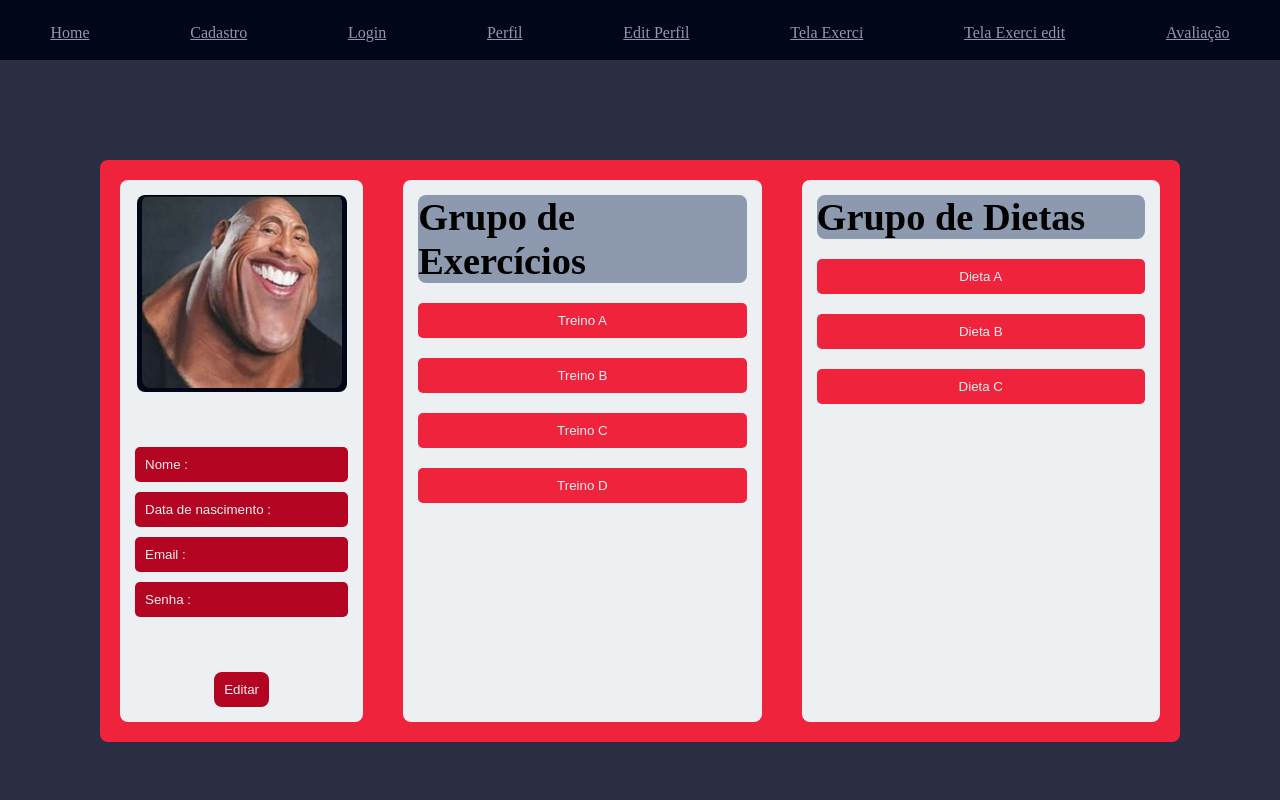
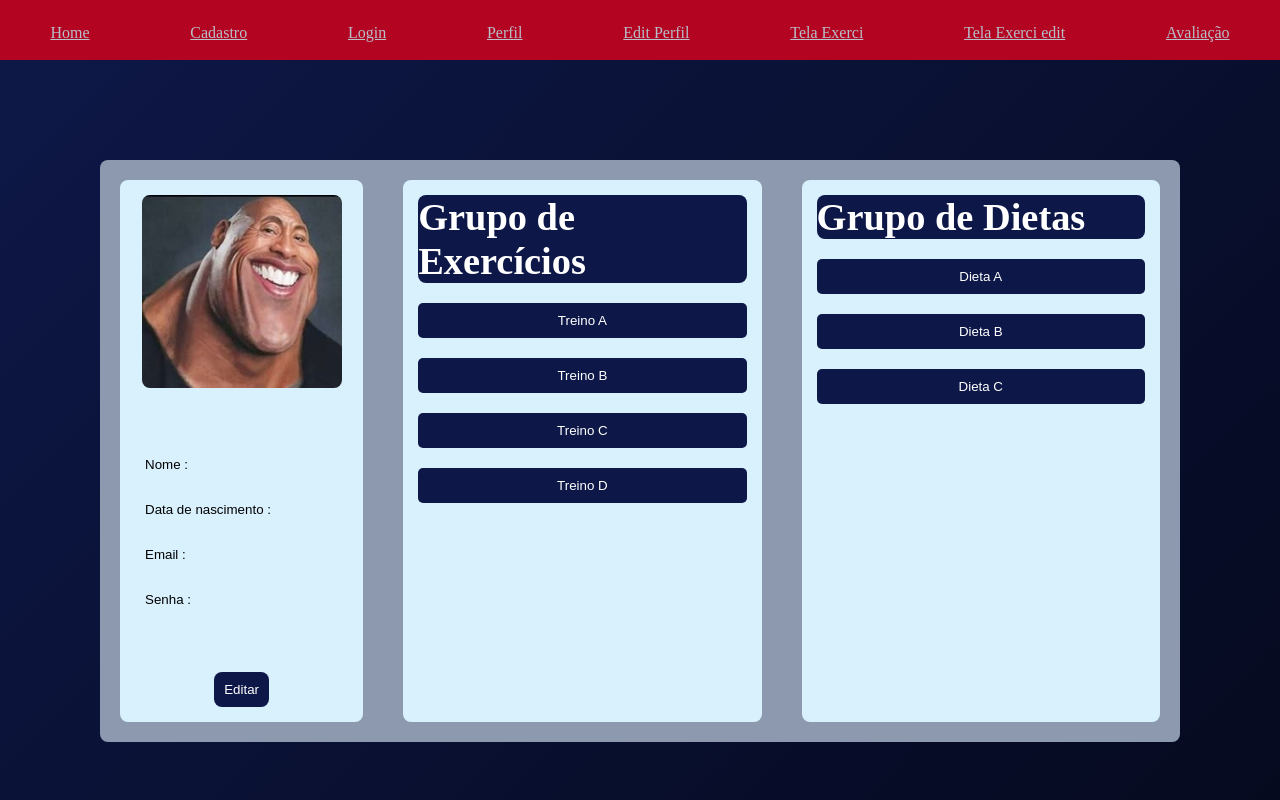
Before and after one commit to GuilhermeZamboni32/Rep-S.A, a React (Vite) app in the folder VidaFit/: page /perfil in a window 1280 px wide. Built offline with nearby package versions, Linux system fonts and the light colour scheme.

Commit message:
nova paleta de cores

```diff
--- a/VidaFit/src/Components/Navbar.css
+++ b/VidaFit/src/Components/Navbar.css
@@ -1,5 +1,5 @@
 .container-navbar{
-    background-color: var(--Cor1);
+    background-color: var(--VermelhoP2);
     display: flex;
     justify-content: space-around;
     align-items: center;
@@ -8,10 +8,10 @@
 }
 
 .texto{
-    color: var(--Cor3);
+    color: var(--BrancoCC1);
     transition: color 0.1s ease;
 }
 
 .texto:hover{
-    color: var(--Cor5);
+    color: var(--BrancoCC2);
 }
--- a/VidaFit/src/pages/Avaliacao.css
+++ b/VidaFit/src/pages/Avaliacao.css
@@ -1,6 +1,6 @@
 
 .container-Ava {
-    background-color: var(--Cor2);
+  background: linear-gradient(135deg, var(--AzulC1) 0%, var(--AzulE1) 100%);
     min-height: 100vh;
     align-items: center;
     justify-content: center;
@@ -13,7 +13,7 @@
       flex-direction: row;
       gap: 40px;
       padding: 20px;
-      background: var(--Cor5);
+      background: var(--BrancoC1);
       border-radius: 8px;
       justify-content: center;
 
--- a/VidaFit/src/pages/Cadastro.css
+++ b/VidaFit/src/pages/Cadastro.css
@@ -1,13 +1,6 @@
-:root{
-    --Cor1: rgb(2, 6, 25);
-    --Cor2: rgb(43, 45, 66);
-    --Cor3: rgb(141, 153, 174);
-    --Cor4: rgb(236, 240, 242);
-    --Cor5: rgb(239, 35, 59);
-    --Cor6: rgb(179, 5, 34);
-  }
+
 .container-cadastro{
-    background-color: var(--Cor2);
+    background: linear-gradient(135deg, var(--AzulC1) 0%, var(--AzulE1) 100%);
     min-height: 100%;
     height: 100%;
     width: 100%;
@@ -24,11 +17,11 @@
 
 }
 .texto-cadas::placeholder {
-    color: var(--Cor1);
+    color: var( --BrancoC2);
 
 }
 .cadas-inf {
-    background: var(--Cor6);
+    background: var(--BrancoC1);
     padding: 15px;
     border-radius: 8px;
     text-align: center;
@@ -41,8 +34,8 @@
 .texto-cadas{
     width: 100%;
     margin: 15px 0;
-    background: var(--Cor4);
-    color: var(--Cor1);
+    background: var(--BrancoE1);
+    color: var(--BrancoCC2);
     border: none;
     padding: 10px;
     border-radius: 5px;
--- a/VidaFit/src/pages/EditPerfil.css
+++ b/VidaFit/src/pages/EditPerfil.css
@@ -1,5 +1,5 @@
 .container-editperfil{
-    background-color: var(--Cor2);
+    background: linear-gradient(135deg, var(--AzulC1) 0%, var(--AzulE1) 100%);
     min-height: 100vh;
     align-items: center;
 }
@@ -26,7 +26,7 @@ cursor: pointer;
   display: flex;
   flex-direction: row;
   padding: 20px;
-  background: var(--Cor3);
+  background: var(--BrancoC1);
   border-radius: 8px;
   justify-content: center;
   align-items: center;
--- a/VidaFit/src/pages/EditPerfil.jsx
+++ b/VidaFit/src/pages/EditPerfil.jsx
@@ -24,9 +24,7 @@ function EditPerfil() {
             <div className="perfil-input">
 
               <input className='texto-inp' type="text" placeholder='Nome :'/>
-
               <input className='texto-inp' type="text" placeholder='Data de nascimento :'/>
-
               <input className='texto-inp' type="text" placeholder='Email :'/>
 
 
@@ -47,7 +45,6 @@ function EditPerfil() {
            </div>
 
           <div className='div-inputs2'>
-
             <input type="text" placeholder="Input 6"/>
             <input type="text" placeholder="Input 7"/>
             <input type="text" placeholder="Input 8"/>
--- a/VidaFit/src/pages/Home.css
+++ b/VidaFit/src/pages/Home.css
@@ -1,5 +1,6 @@
 .container-home{
-    background-color: var(--Cor2);
+    /*background-color: var(--Cor2);*/
+    background: linear-gradient(135deg, var(--AzulC1) 0%, var(--AzulE1) 100%);
     min-height: 100vh;
     align-items: center;
 
@@ -7,7 +8,7 @@
 }
 
 .div-atras-visual{
-    background-color: var(--Cor6);
+    background-color: var(--BrancoC1);
     width: 1700px;
     height: 700px;
     align-items: center;
--- a/VidaFit/src/pages/Login.css
+++ b/VidaFit/src/pages/Login.css
@@ -1,5 +1,5 @@
 .container-login{
-    background-color: var(--Cor2);
+    background: linear-gradient(135deg, var(--AzulC1) 0%, var(--AzulE1) 100%);
     min-height: 100vh;
     align-items: center;
     color: var(--Cor3);
@@ -14,7 +14,7 @@
     justify-content: center;
 }
 .container-card{
-    background-color: var(--Cor6);
+    background-color: var(--BrancoC1);
     width: 375px;
     height: 475px;
     display: flex;
--- a/VidaFit/src/pages/Perfil.css
+++ b/VidaFit/src/pages/Perfil.css
@@ -1,6 +1,43 @@
+:root{
+  /**extremo claro*/
+  --AzulCC1: #1A2D87;
+  --AzulCC2: #5E628D;
+  --BrancoCC1: #B9BEC8;
+  --BrancoCC2: #FFFFFF;
+  --VermelhoCC1: #DB808A;
+  --VermelhoCC2: #C8586B;
+  /**Médio claro*/
+  --AzulC1: #0E1848;
+  --AzulC2: #404363;
+  --BrancoC1: #8D99AE;
+  --BrancoC2: #D8F1FD;
+  --VermelhoC1: #EF233B;
+  --VermelhoC2: #B30522;
+  /**Padrão*/
+  --AzulP1: #091136;
+  --AzulP2: #2B2D42;
+  --BrancoP1: #8D99AE;
+  --BrancoP2: #D8F1FD;
+  --VermelhoP1: #EF233B;
+  --VermelhoP2: #B30522;
+  /**Médio escuro*/
+  --AzulE1: #050A1F;
+  --AzulE2: #272836;
+  --BrancoE1: #787F8A;
+  --BrancoE2: #93ACB8;
+  --VermelhoE1: #BE1D30;
+  --VermelhoE2: #88061B;
+  /**Extremo escuro*/
+  --AzulEE1: #030611;
+  --AzulEE2: #1F202C;
+  --BrancoEE1: #6B6F75;
+  --BrancoEE2: #687982;
+  --VermelhoEE1: #811320;
+  --VermelhoEE2: #4E0511;
+}
 
 .container-perfil {
-  background-color: var(--Cor2);
+  background: linear-gradient(135deg, var(--AzulC1) 0%, var(--AzulE1) 100%);
   min-height: 100vh;
   align-items: center;
   justify-content: center;
@@ -13,7 +50,7 @@
     flex-direction: row;
     gap: 40px;
     padding: 20px;
-    background: var(--Cor5);
+    background: var(--BrancoC1);
     border-radius: 8px;
     justify-content: center;
 
@@ -21,7 +58,7 @@
 
 
   .div-grupo-usuario {
-    background: var(--Cor4);
+    background: var(--BrancoP2);
     padding: 15px;
     border-radius: 8px;
     text-align: center;
@@ -32,7 +69,7 @@
   }
 
   .div-img{
-    background-color: var(--Cor1);
+    background-color: var(--AzulEE1);
     width: 210px;
     border-radius: 8px;
 
@@ -51,13 +88,15 @@
     gap: 200px;
 
 
+
+
   }
 
   .texto-inp{
     width: 100%;
     margin: 5px 0;
-    background: var(--Cor6);
-    color: var(--Cor4);
+    background: var(--AzulC1);
+    color: var(--BrancoCC2);
     border: none;
     padding: 10px;
     border-radius: 5px;
@@ -65,25 +104,25 @@
 }
 
 .texto-inp::placeholder {
-    color: var(--Cor4);
+    color: var(--AzulC2);
 
 }
 
 .button{
-    background: var(--Cor6);
-    color: var(--Cor4);
+    background: var(--AzulC1);
+    color: var(--BrancoCC2);
     border: none;
     border-radius: 8px;
     padding: 10px;
     cursor: pointer;
 }
 button:hover{
-    background-color: var(--Cor5);
+    background-color: var(--AzulC2);
 }
 
 
   .div-grupo-exercicio, .div-grupo-dieta {
-    background: var(--Cor4);
+    background: var(--BrancoP2);
     padding: 15px;
     border-radius: 8px;
     width: 600px;
@@ -94,7 +133,8 @@ button:hover{
     font-size: 1.2rem;
     font-weight: bold;
     margin-bottom: 10px;
-    background-color: var(--Cor3);
+    background-color: var(--AzulC1);
+    color: var(--BrancoCC2);
     border-radius: 8px;
   }
 
@@ -102,8 +142,8 @@ button:hover{
     display: block;
     width: 100%;
     margin: 20px 0;
-    background: var(--Cor5);
-    color: var(--Cor4);
+    background: var(--AzulC1);
+    color: var(--BrancoCC2);
     border: none;
     padding: 10px;
     border-radius: 5px;
@@ -113,5 +153,5 @@ button:hover{
 
 
   .exercicios button:hover, .dieta button:hover {
-    background: var(--Cor6);
+    background: var(--AzulC2);
   }
--- a/VidaFit/src/pages/TelaExer.css
+++ b/VidaFit/src/pages/TelaExer.css
@@ -1,12 +1,12 @@
 .container-exer{
-    background-color: var(--Cor2);
+    background: linear-gradient(135deg, var(--AzulC1) 0%, var(--AzulE1) 100%);
     min-height: 100vh;
     align-items: center;
 
 }
 
 .div-grup-exer{
-    background-color: var(--Cor5);
+    background-color: var(--BrancoC1);
     margin: 100px;
     display: flex;
     flex-direction: column;
@@ -18,7 +18,7 @@
 }
 
 .div-topo{
-    background-color: var(--Cor4);
+
     width: 1670px;
     height: 100px;
     display: flex;
@@ -27,7 +27,7 @@
 
 }
 .topo-es{
-    background-color: var(--Cor1);
+    background-color: var(--BrancoP2);
     width: 200px;
     height: 50px;
     margin: 20px;
@@ -63,13 +63,15 @@
     padding: 10px 20px;
     border-radius: 10px;
     border: none;
-    background-color: var(--Cor5);
-    color: var(--Cor4);
+    background-color: var(--VermelhoC1);
+    color: var(--BrancoP2);
     cursor: pointer;
 }
 
+
+
 .div-baixo{
-    background-color: var(--Cor4);
+    background-color: var(--BrancoP2);
     width: 1670px;
     height: 500px;
     border-radius: 8px;
--- a/VidaFit/src/pages/TelaExerEdit.css
+++ b/VidaFit/src/pages/TelaExerEdit.css
@@ -1,12 +1,12 @@
 .container-exer-edit{
-    background-color: var(--Cor2);
+    background: linear-gradient(135deg, var(--AzulC1) 0%, var(--AzulE1) 100%);
     min-height: 100vh;
     align-items: center;
 
 }
 
 .div-grup-exer-edit{
-    background-color: var(--Cor5);
+    background-color: var(--BrancoC1);
     margin: 100px;
     display: flex;
     flex-direction: column;
@@ -27,7 +27,7 @@
 
 }
 .topo-es-edit{
-    background-color: var(--Cor1);
+    background-color: var(--BrancoP2);
     width: 200px;
     height: 50px;
     margin: 20px;
@@ -63,13 +63,13 @@
     padding: 10px 20px;
     border-radius: 10px;
     border: none;
-    background-color: var(--Cor5);
-    color: var(--Cor4);
+    background-color: var(--VermelhoC1);
+    color: var(--BrancoP2);
     cursor: pointer;
 }
 
 .div-baixo-edit{
-    background-color: var(--Cor4);
+    background-color: var(--BrancoP2);
     width: 1670px;
     height: 500px;
     border-radius: 8px;
```
Also changed, not shown: 2 other files (tests, documents, lock files or other folders).
